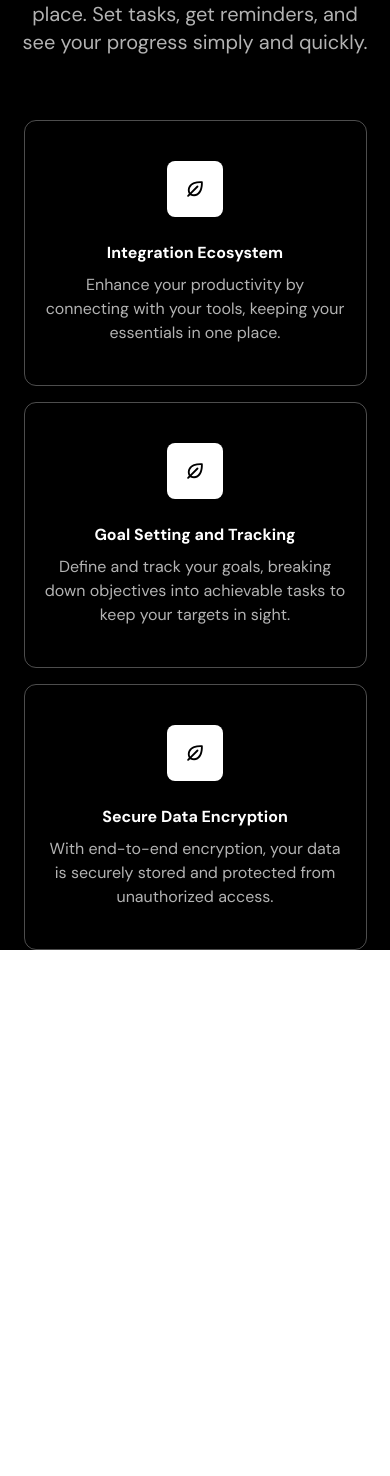
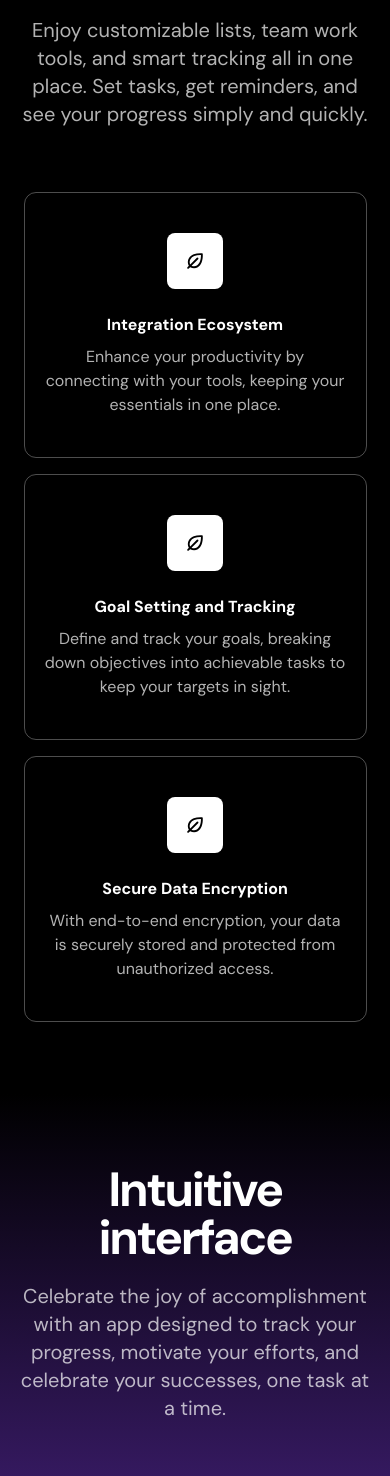
Before and after one commit to Nrupatungan/dark-saas-landing-page, a Next.js app: page / in a window 390 px wide. Shown: the part 1146-2622 px from the top of the page. Before the commit the page ends 2096 px from the top, so only its background shows below. Built offline with nearby package versions, Linux system fonts and the light colour scheme.

Commit message:
Created Product Showcase section and created Section Header component

```diff
--- a/src/app/page.tsx
+++ b/src/app/page.tsx
@@ -3,6 +3,7 @@
 import { Hero } from "@/sections/Hero";
 import { LogoTicker } from "@/sections/LogoTicker";
 import { Navbar } from "@/sections/Navbar";
+import { ProductShowcase } from "@/sections/ProductShowcase";
 
 export default function Home() {
   return (
@@ -12,6 +13,7 @@
       <Hero />
       <LogoTicker />
       <Features />
+      <ProductShowcase />
     </div>
   );
 }
--- /dev/null
+++ b/src/components/SectionHeader.tsx
@@ -0,0 +1,15 @@
+type SectionHeaderProps = {
+    title: string;
+    description: string;
+}
+
+const SectionHeader = ({title, description}: SectionHeaderProps) => {
+  return (
+    <div className='max-w-xl mx-auto'>
+        <h2 className="text-5xl md:text-6xl font-bold text-center tracking-tighter">{title}</h2>
+        <p className="text-xl text-white/70 text-center mt-5">{description}</p>
+    </div>
+  )
+}
+
+export default SectionHeader
--- a/src/sections/Features.tsx
+++ b/src/sections/Features.tsx
@@ -1,4 +1,5 @@
 import EcosystemIcon from '@/assets/icons/ecosystem.svg'
+import SectionHeader from '@/components/SectionHeader';
 
 const features = [
   {
@@ -20,10 +21,9 @@
 
 export const Features = () => {
   return (
-    <section className="py-[72] md:py-24 bg-black text-white">
+    <section className="py-[72px] md:py-24 bg-black text-white">
       <div className="container">
-        <h2 className="text-5xl md:text-6xl font-bold text-center tracking-tighter">Everything you need</h2>
-        <p className="text-xl text-white/70 text-center mt-5 max-w-xl mx-auto">Enjoy customizable lists, team work tools, and smart tracking all in one place. Set tasks, get reminders, and see your progress simply and quickly.</p>
+        <SectionHeader title='Everything you need' description='Enjoy customizable lists, team work tools, and smart tracking all in one place. Set tasks, get reminders, and see your progress simply and quickly.' />
         <div className="mt-16 flex flex-col md:flex-row gap-4 justify-center items-center">
           {features.map((feature, idx) => (
             <div key={idx} className="py-10 px-5 max-w-[343px] text-center rounded-xl border border-white/30">
--- a/src/sections/ProductShowcase.tsx
+++ b/src/sections/ProductShowcase.tsx
@@ -1,7 +1,15 @@
+import SectionHeader from "@/components/SectionHeader"
+import Image from "next/image"
+import productImage from '@/assets/images/app-screen.png'
 
 
 export const ProductShowcase = () => {
   return (
-    <div>ProductShowcase</div>
+    <section className="bg-black text-white py-[72px] md:py-24 bg-[linear-gradient(to_bottom,#000,#5D2CA8)]">
+      <div className="container">
+        <SectionHeader title="Intuitive interface" description="Celebrate the joy of accomplishment with an app designed to track your progress, motivate your efforts, and celebrate your successes, one task at a time." />
+        <Image src={productImage} alt="Product Image" className="mt-14 mx-auto"/>
+      </div>
+    </section>
   )
 }
```
